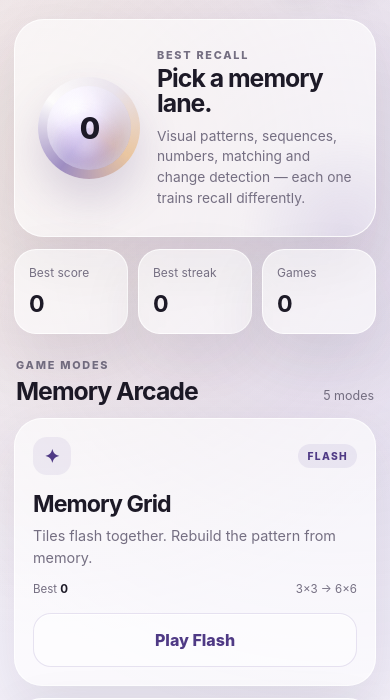
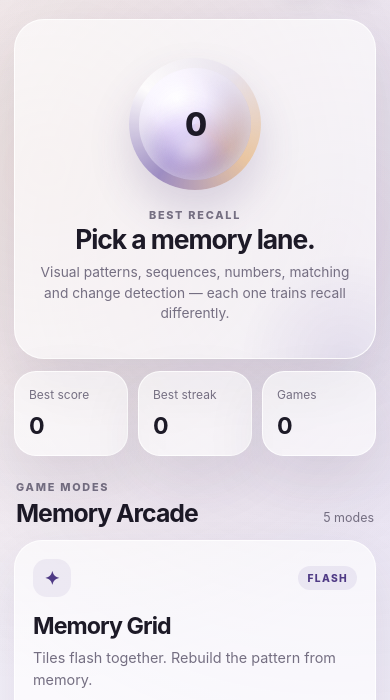
Before and after one commit to ashvinmotye/recall, a plain HTML site: page index.html in a window 390 px wide. Shown: the part 80-780 px from the top of the page. Drawn offline with Linux system fonts and the light colour scheme.

Commit message:
Make orb central

```diff
--- a/styles.css
+++ b/styles.css
@@ -86,13 +86,13 @@ h2, h3 { letter-spacing: -.04em; }
 @keyframes viewIn { from { opacity: 0; transform: translateY(7px); } to { opacity: 1; transform: none; } }
 .glass-card { background: var(--glass); border: 1px solid var(--glass-border); box-shadow: var(--shadow); backdrop-filter: blur(24px) saturate(130%); -webkit-backdrop-filter: blur(24px) saturate(130%); }
 
-.hero-card { min-height: 240px; border-radius: 30px; padding: 24px; display: grid; grid-template-columns: 132px 1fr; gap: 20px; align-items: center; overflow: hidden; position: relative; }
+.hero-card { min-height: 360px; border-radius: 30px; padding: 30px 24px 26px; display: grid; grid-template-columns: 1fr; justify-items: center; gap: 20px; align-content: center; overflow: hidden; position: relative; text-align: center; }
 .hero-card::after { content:""; position:absolute; width:220px; height:220px; right:-80px; bottom:-110px; border-radius:50%; background:radial-gradient(circle, rgba(111,88,168,.13), transparent 68%); }
-.hero-copy { position: relative; z-index: 1; }
+.hero-copy { position: relative; z-index: 1; max-width: 410px; }
 .hero-copy h2 { margin: 4px 0 9px; font-size: clamp(1.7rem,6vw,2.25rem); line-height: 1.03; }
 .hero-copy p:last-child { margin:0; color:var(--muted); line-height:1.5; font-size:.94rem; }
-.orb-wrap { display:grid; place-items:center; }
-.memory-orb { width:124px; aspect-ratio:1; border-radius:50%; padding:11px; background:conic-gradient(from 35deg, rgba(111,88,168,.10), rgba(224,166,100,.58), rgba(111,88,168,.66), rgba(255,255,255,.7), rgba(111,88,168,.10)); box-shadow:0 22px 42px rgba(84,61,122,.18); animation:orbFloat 5s ease-in-out infinite; }
+.orb-wrap { display:grid; place-items:center; width:100%; position:relative; z-index:1; }
+.memory-orb { width:150px; height:150px; flex:0 0 150px; border-radius:50%; padding:12px; background:conic-gradient(from 35deg, rgba(111,88,168,.10), rgba(224,166,100,.58), rgba(111,88,168,.66), rgba(255,255,255,.7), rgba(111,88,168,.10)); box-shadow:0 22px 42px rgba(84,61,122,.18); animation:orbFloat 5s ease-in-out infinite; }
 .orb-core { width:100%; height:100%; border-radius:50%; display:grid; place-items:center; position:relative; overflow:hidden; isolation:isolate; background:radial-gradient(circle at 34% 28%, rgba(255,255,255,.95), rgba(245,239,255,.8) 25%, rgba(111,88,168,.25) 64%, rgba(74,54,115,.48) 100%); border:none; box-shadow:inset 0 0 28px rgba(255,255,255,.75); }
 .orb-core::before { content:""; position:absolute; z-index:0; width:62%; aspect-ratio:1; border-radius:50%; left:19%; top:19%; background:radial-gradient(circle, rgba(255,255,255,.88) 0%, rgba(220,204,255,.52) 28%, rgba(167,132,235,.24) 52%, transparent 72%); filter:blur(8px); opacity:.9; will-change:transform; animation:orbGlowDrift 8.5s ease-in-out infinite; }
 .orb-core span { position:relative; z-index:2; font-size:2.2rem; font-weight:850; letter-spacing:-.06em; }
@@ -189,10 +189,11 @@ h2, h3 { letter-spacing: -.04em; }
 
 @media (max-width:430px) {
   .app-shell { padding-left:14px; padding-right:14px; }
-  .hero-card { grid-template-columns:108px 1fr; padding:20px; min-height:218px; gap:14px; }
-  .memory-orb { width:102px; padding:9px; }
-  .orb-core span { font-size:1.85rem; }
-  .hero-copy h2 { font-size:1.55rem; }
+  .hero-card { grid-template-columns:1fr; padding:26px 20px 22px; min-height:340px; gap:18px; text-align:center; justify-items:center; }
+  .memory-orb { width:132px; height:132px; flex-basis:132px; padding:10px; }
+  .orb-core span { font-size:2rem; }
+  .hero-copy { max-width:330px; }
+  .hero-copy h2 { font-size:1.65rem; }
   .hero-copy p:last-child { font-size:.86rem; }
   .game-stage { min-height:410px; padding:16px; }
   .mode-card { padding:18px; }
--- a/sw.js
+++ b/sw.js
@@ -1,4 +1,4 @@
-const CACHE = 'recall-v2.8.0';
+const CACHE = 'recall-v2.9.0';
 const ASSETS = [
   './','./index.html','./styles.css','./app.js','./manifest.webmanifest',
   './icons/icon-180.png','./icons/icon-192.png','./icons/icon-512.png','./icons/icon-512-maskable.png'
```
Also changed, not shown: 1 other file.
